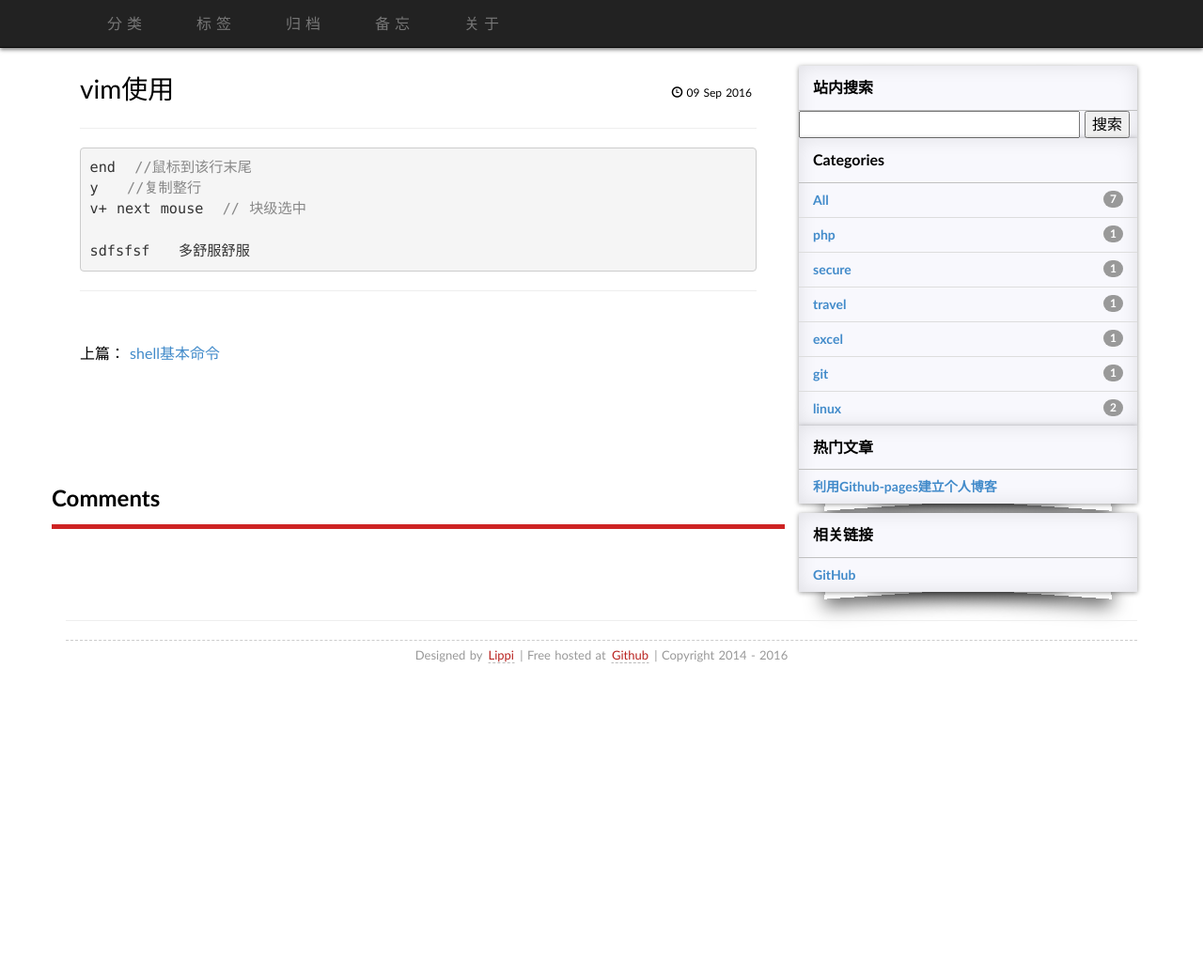
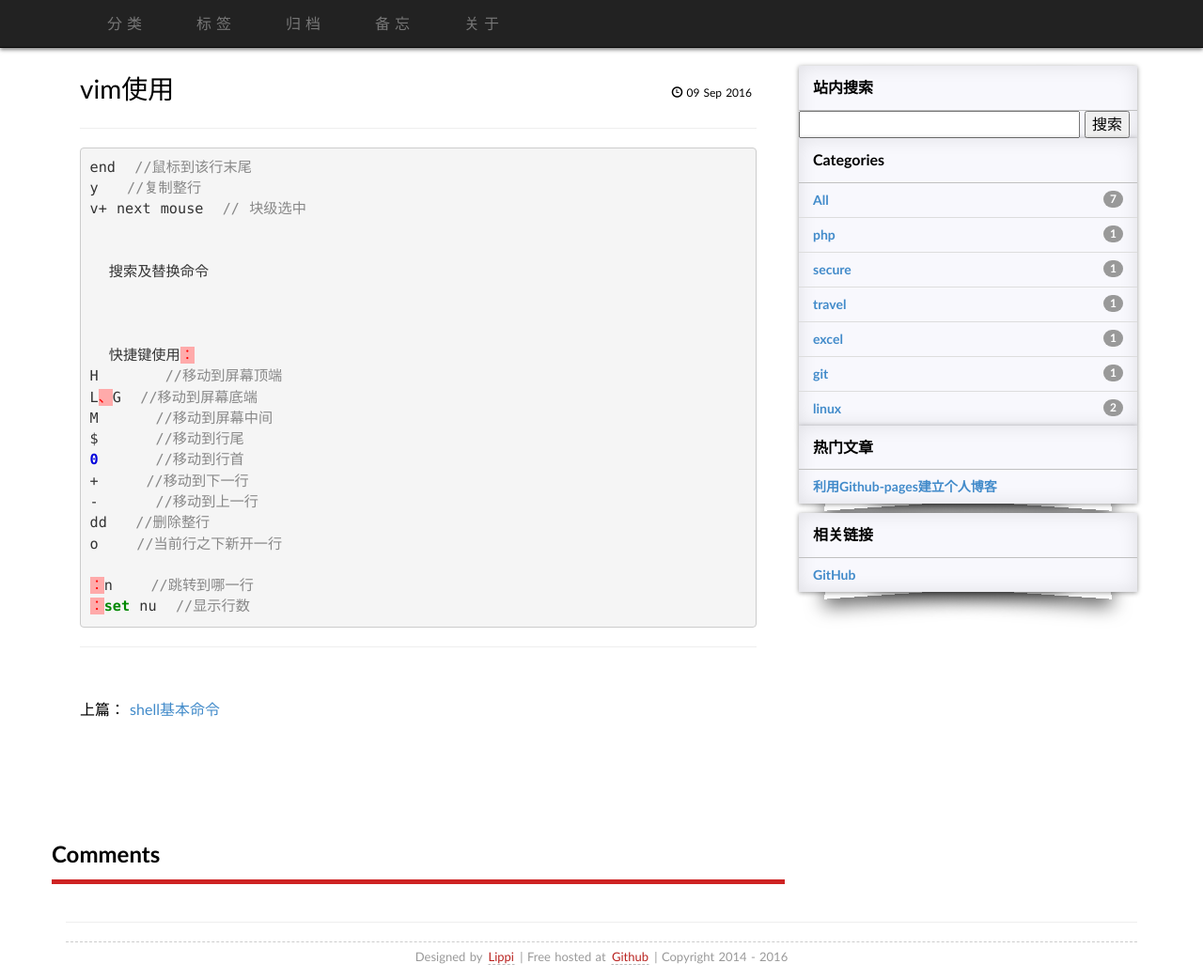
Before and after one commit to wulimin/blog, a Jekyll site: the page built from _posts/2016-09-09-linux-vim.md, in a window 1280 px wide and 1042 px high. Shown: the whole window at 94% size. Built offline with Jekyll 4.4.1, drawn with Linux system fonts in a browser that asks for light colours; nearby versions of some CDN libraries; some web fonts are replaced; library files that are not in the unit come from our copies; comment, search, counter and statistics services are not loaded.

Commit message:
Update 2016-09-09-linux-vim.md

````diff
--- a/_posts/2016-09-09-linux-vim.md
+++ b/_posts/2016-09-09-linux-vim.md
@@ -10,5 +10,22 @@ end  //鼠标到该行末尾
 y   //复制整行
 v+ next mouse  // 块级选中
 
-sdfsfsf   多舒服舒服
+
+  搜索及替换命令
+
+
+
+  快捷键使用：
+H       //移动到屏幕顶端
+L、G  //移动到屏幕底端
+M      //移动到屏幕中间
+$      //移动到行尾
+0      //移动到行首
++     //移动到下一行
+-      //移动到上一行
+dd   //删除整行
+o    //当前行之下新开一行
+
+：n    //跳转到哪一行
+：set nu  //显示行数
 ```
````
